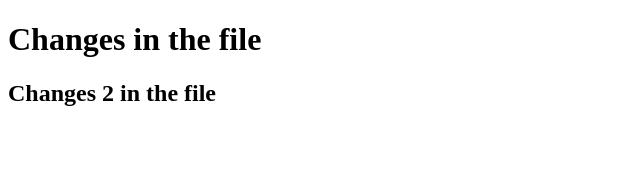
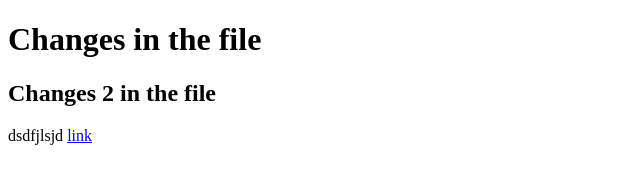
Before and after one commit to Art2593/otus-css-primak, a plain HTML site: page index.html in a window 1280 px wide. Shown: the whole page, without its empty margins (0-640 px from the left). Drawn offline with Linux system fonts and the light colour scheme.

Commit message:
My 6-rd commit,add new link + created new branch

```diff
--- a/index.html
+++ b/index.html
@@ -8,5 +8,7 @@
 <body>
 <h1>Changes in the file</h1>
 <h2>Changes 2 in the file</h2>
+dsdfjlsjd
+<a href ="#"> link</a>
 </body>
 </html>
```
